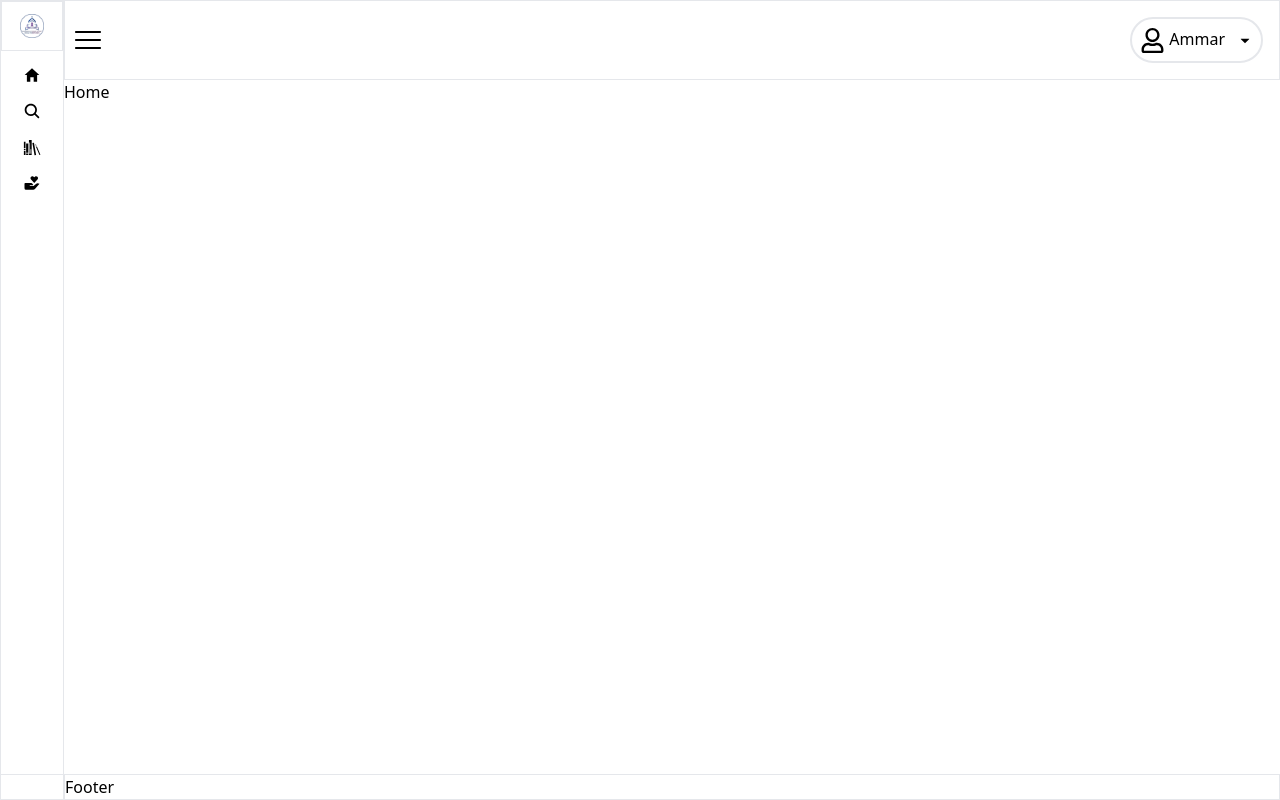
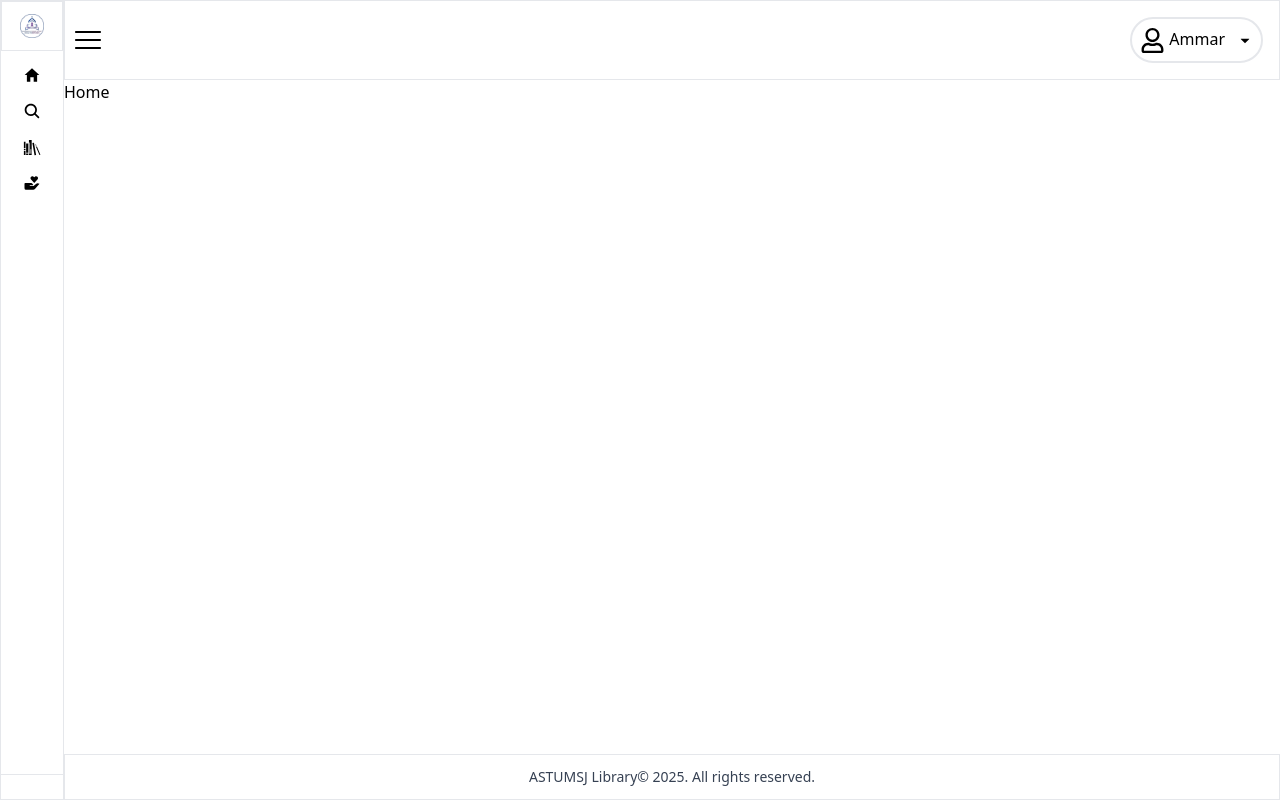
Before and after one commit to Hoamfi/ASTUMSJ_Library_Management_System, a React (Vite) app in the folder Frontend/: page / in a window 1280 px wide. Built offline with nearby package versions, Linux system fonts and the light colour scheme.

Commit message:
Build a minimal Footer

```diff
--- a/Frontend/src/components/Footer.tsx
+++ b/Frontend/src/components/Footer.tsx
@@ -1,7 +1,10 @@
 const Footer = () => {
   return (
-    <div className='border-1 border-gray-200 '>Footer</div>
-  )
-}
+    <div className="border-1 border-gray-200 w-full p-3 flex flex-col align-center  md:flex-row md:justify-center">
+      <p className="font-sans self-center text-sm text-gray-700">ASTUMSJ Library </p>
+      <p className="self-center text-sm text-gray-700"> &copy; 2025. All rights reserved.</p>
+    </div>
+  );
+};
 
-export default Footer
+export default Footer;
```
